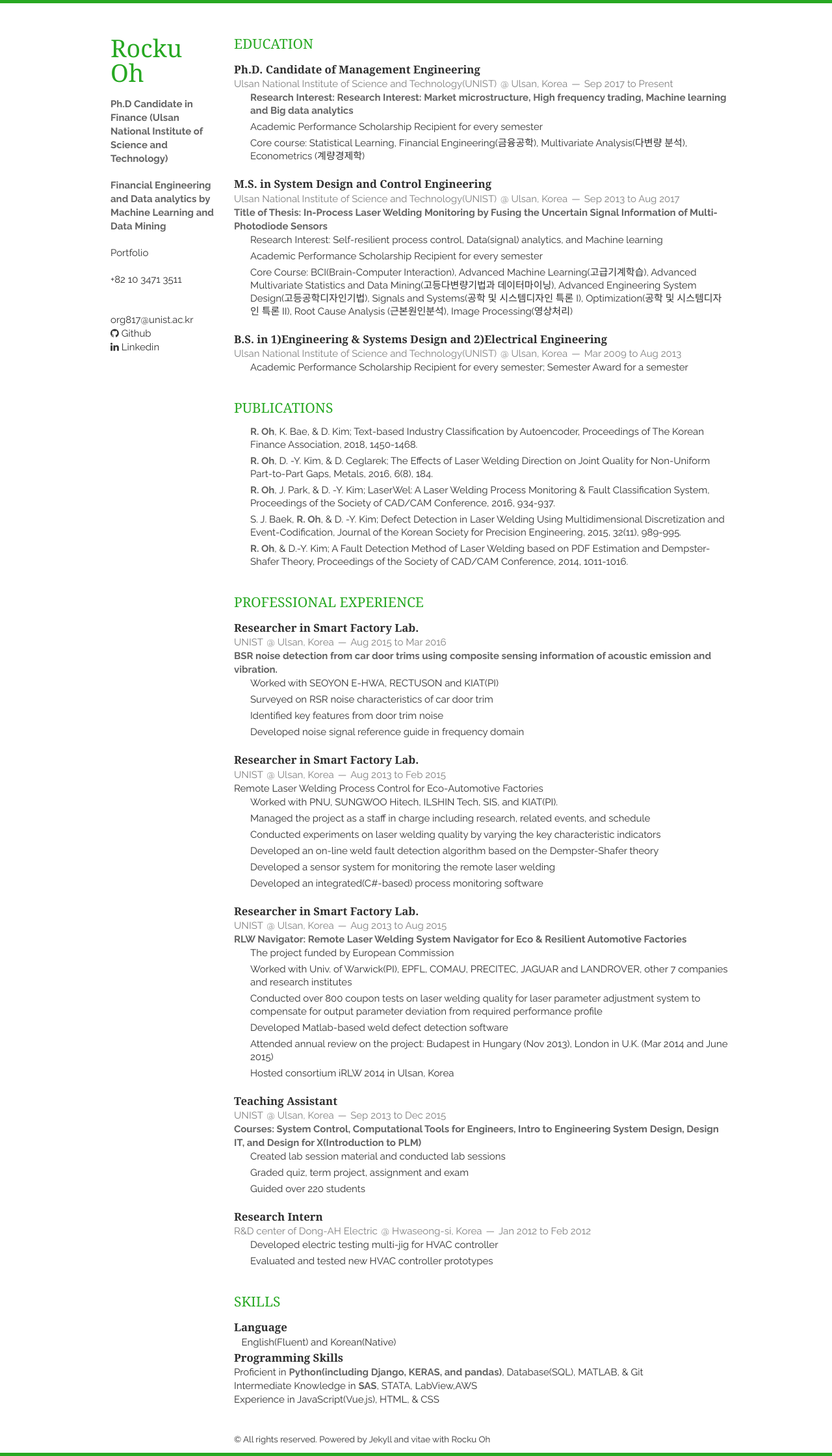
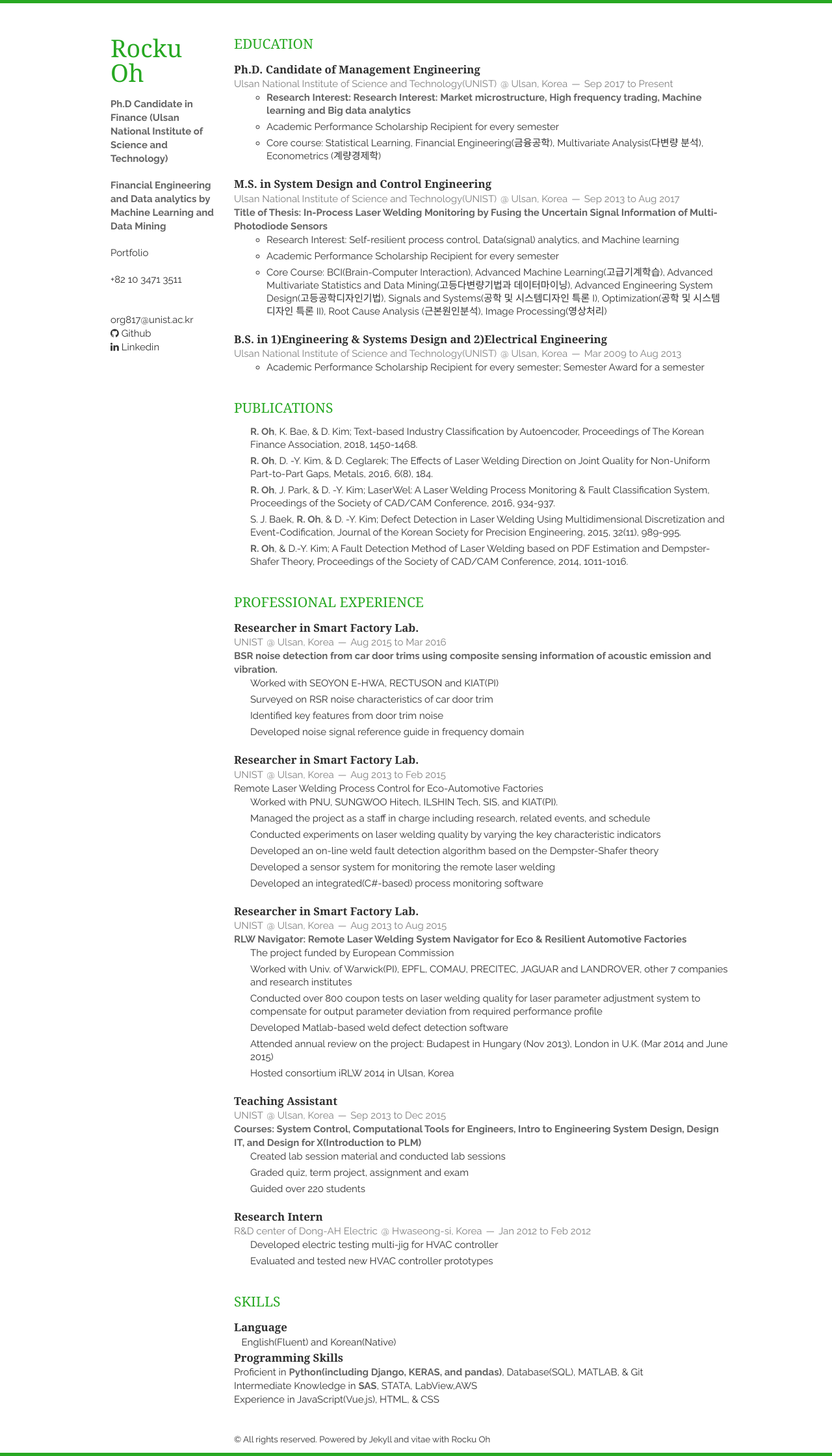
Before and after one commit to org817/org817.github.io, a Jekyll site: the page built from index.html, in a window 1280 px wide. Shown: the whole page at 65% size. Built offline with Jekyll 4.4.1, drawn with Linux system fonts in a browser that asks for light colours; nearby versions of some CDN libraries; the list of posts is cut into pages by our own code.

Commit message:
Update education.html

```diff
--- a/_includes/education.html
+++ b/_includes/education.html
@@ -7,7 +7,7 @@
           <span>Ulsan National Institute of Science and Technology(UNIST)</span>
           <span><address>Ulsan, Korea</address><time>Sep 2017 to Present</time></span>
       </header>
-        <ul>
+        <ul class='circle'>
           <li><em>Research Interest: Research Interest: Market microstructure, High frequency trading, Machine learning and Big data analytics</em></li>
           <li>Academic Performance Scholarship Recipient for every semester</li>
           <li>Core course: Statistical Learning, Financial Engineering(금융공학), Multivariate Analysis(다변량 분석), Econometrics (계량경제학)</li>
@@ -20,7 +20,7 @@
           <span><address>Ulsan, Korea</address><time>Sep 2013 to Aug 2017</time></span>
       </header>
       <p><em>Title of Thesis: In-Process Laser Welding Monitoring by Fusing the Uncertain Signal Information of Multi-Photodiode Sensors</em></p>
-        <ul>
+        <ul class='circle'>
           <li>Research Interest: Self-resilient process control, Data(signal) analytics, and Machine learning</li>
           <li>Academic Performance Scholarship Recipient for every semester</li>
           <li>Core Course: BCI(Brain-Computer Interaction), Advanced Machine Learning(고급기계학습), Advanced Multivariate Statistics and Data Mining(고등다변량기법과 데이터마이닝), Advanced Engineering System Design(고등공학디자인기법), Signals and Systems(공학 및 시스템디자인 특론 I), Optimization(공학 및 시스템디자인 특론 II), Root Cause Analysis (근본원인분석), Image Processing(영상처리)</li>
@@ -33,7 +33,7 @@
           <span>Ulsan National Institute of Science and Technology(UNIST)</span>
           <span><address>Ulsan, Korea</address><time>Mar 2009 to Aug 2013</time></span>
       </header>
-    <ul>
+    <ul class='circle'>
       <li>Academic Performance Scholarship Recipient for every semester; Semester Award for a semester</li>
     </ul>
   </article>
```
